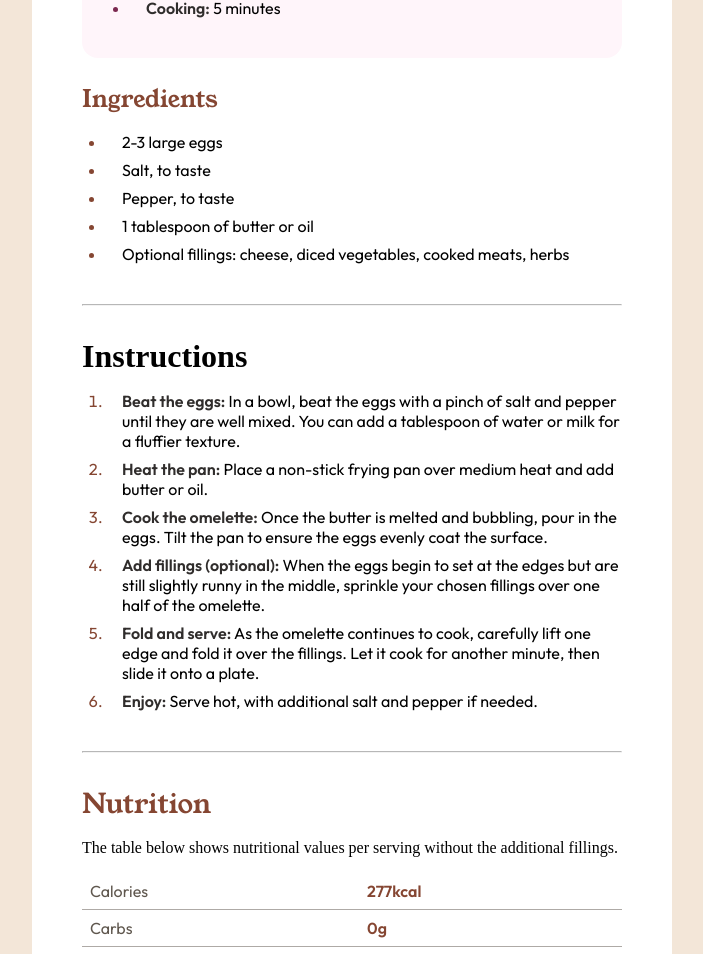
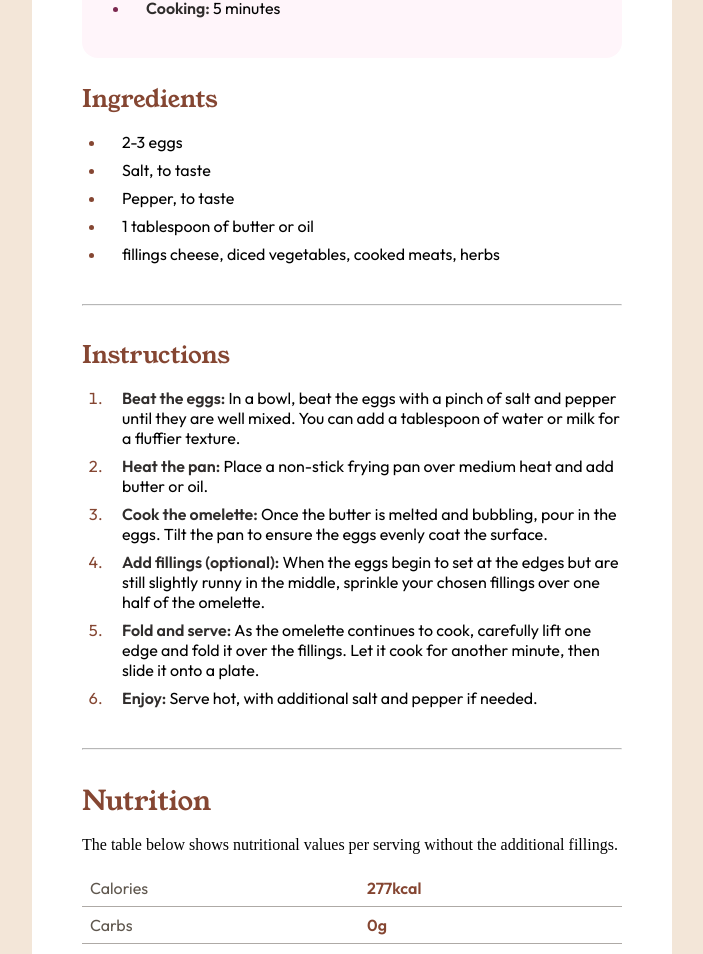
Before and after one commit to akwilaagung/recipe-page, a plain HTML site: page index.html in a window 1280 px wide. Shown: the part 636-1590 px from the top of the page, without its empty margins (288-991 px from the left). Drawn offline with Linux system fonts and the light colour scheme.

Commit message:
new(new file and modified file)
new file index.js and modified index.html

```diff
--- a/index.html
+++ b/index.html
@@ -49,9 +49,9 @@
           <div class="preparation-content">
             <h3>Preparation time</h3>
             <ul>
-              <li><span class="bold">Total: </span>Approximately 10 minutes</li>
+              <!-- <li><span class="bold">Total: </span>Approximately 10 minutes</li>
               <li><span class="bold">Preparation:</span> 5 minutes</li>
-              <li><span class="bold">Cooking:</span> 5 minutes</li>
+              <li><span class="bold">Cooking:</span> 5 minutes</li> -->
             </ul>
           </div>
         </div>
@@ -60,22 +60,22 @@
           <div class="ingredients-content">
             <h2>Ingredients</h2>
             <ul>
-              <li>2-3 large eggs</li>
+              <!-- <li>2-3 large eggs</li>
               <li>Salt, to taste</li>
               <li>Pepper, to taste</li>
               <li>1 tablespoon of butter or oil</li>
               <li>
                 Optional fillings: cheese, diced vegetables, cooked meats, herbs
-              </li>
+              </li> -->
             </ul>
           </div>
         </div>
         <hr />
         <div class="instructions">
           <div class="instructions-content">
-            <h1>Instructions</h1>
+            <h2>Instructions</h2>
             <ol>
-              <li>
+              <!-- <li>
                 <span class="bold">Beat the eggs:</span> In a bowl, beat the
                 eggs with a pinch of salt and pepper until they are well mixed.
                 You can add a tablespoon of water or milk for a fluffier
@@ -110,19 +110,20 @@
               <li>
                 <span class="bold">Enjoy:</span> Serve hot, with additional salt
                 and pepper if needed.
-              </li>
+              </li> -->
             </ol>
           </div>
         </div>
         <hr />
         <div class="nutrition">
+          <div class="nutrition-content">
             <h2>Nutrition</h2>
             <p>
               The table below shows nutritional values per serving without the
               additional fillings.
             </p>
             <table>
-            <tr>
+              <!-- <tr>
               <td>Calories</td>
               <td><span class="bold value-nutrition">277kcal</span></td>
             </tr>
@@ -137,8 +138,9 @@
             <tr>
               <td>Fat</td>
               <td><span class="bold value-nutrition">22g</span></td>
-            </tr>
+            </tr> -->
             </table>
+          </div>
         </div>
       </div>
       <div>
@@ -150,5 +152,6 @@
         </div>
       </div>
     </div>
+    <script src="./index.js"></script>
   </body>
 </html>
--- /dev/null
+++ b/index.js
@@ -0,0 +1,105 @@
+const preparatioSection = document.querySelector(".preparation-content");
+const preparationList = preparatioSection.querySelector("ul");
+
+let preparationTime = [
+  { title: "Total: ", time: "Approximately 10 minutes" },
+  { title: "Preparation: ", time: "5 minutes" },
+  { title: "Cooking: ", time: "5 minutes" },
+];
+
+preparationList.innerHTML = preparationTime
+  .map((prep) => {
+    return `<li> <span class="bold">${prep.title}</span>${prep.time}</li>`;
+  })
+  .join("");
+
+console.log(preparationList);
+
+const ingredientsSection = document.querySelector(".ingredients-content");
+const ingredientsList = ingredientsSection.querySelector("ul");
+
+let Ingredients = [
+  "2-3 eggs",
+  "Salt, to taste",
+  "Pepper, to taste",
+  "1 tablespoon of butter or oil",
+  "fillings cheese, diced vegetables, cooked meats, herbs",
+];
+
+ingredientsList.innerHTML = Ingredients.map((ingre) => {
+  return `<li>${ingre}</li>`;
+}).join("");
+
+console.log(ingredientsList);
+
+const instructionSection = document.querySelector(".instructions-content");
+const instructionsList = instructionSection.querySelector("ol");
+
+let Instructions = [
+  {
+    instruction: "Beat the eggs: ",
+    description:
+      "In a bowl, beat the eggs with a pinch of salt and pepper until they are well mixed. You can add a tablespoon of water or milk for a fluffier texture.",
+  },
+  {
+    instruction: "Heat the pan: ",
+    description:
+      "Place a non-stick frying pan over medium heat and add butter or oil.",
+  },
+  {
+    instruction: "Cook the omelette: ",
+    description:
+      "Once the butter is melted and bubbling, pour in the eggs. Tilt the pan to ensure the eggs evenly coat the surface.",
+  },
+  {
+    instruction: "Add fillings (optional): ",
+    description:
+      "When the eggs begin to set at the edges but are still slightly runny in the middle, sprinkle your chosen fillings over one half of the omelette.",
+  },
+  {
+    instruction: "Fold and serve: ",
+    description:
+      "As the omelette continues to cook, carefully lift one edge and fold it over the fillings. Let it cook for another minute, then slide it onto a plate.",
+  },
+  {
+    instruction: "Enjoy: ",
+    description: "Serve hot, with additional salt and pepper if needed.",
+  },
+];
+
+instructionsList.innerHTML = Instructions.map((instruc) => {
+  return `<li><span class="bold">${instruc.instruction}</span>${instruc.description}</li>`;
+}).join("");
+
+console.log(instructionsList);
+
+const nutritionSection = document.querySelector(".nutrition-content");
+const nutritionList = nutritionSection.querySelector("table");
+
+let Nutrition = [
+  {
+    name: "Calories",
+    value: "277kcal",
+  },
+  {
+    name: "Carbs",
+    value: "0g",
+  },
+  {
+    name: "Protein",
+    value: "20g",
+  },
+  {
+    name: "Fat",
+    value: "22g",
+  },
+];
+
+nutritionList.innerHTML = Nutrition.map((nutri) => {
+  return `<tr>
+    <td>${nutri.name}</td>
+    <td><span class="bold value-nutrition">${nutri.value}</span></td>
+    </tr>`;
+}).join("");
+
+console.log(nutritionList);
```
Lines whose indentation alone changed are shown as unchanged.
